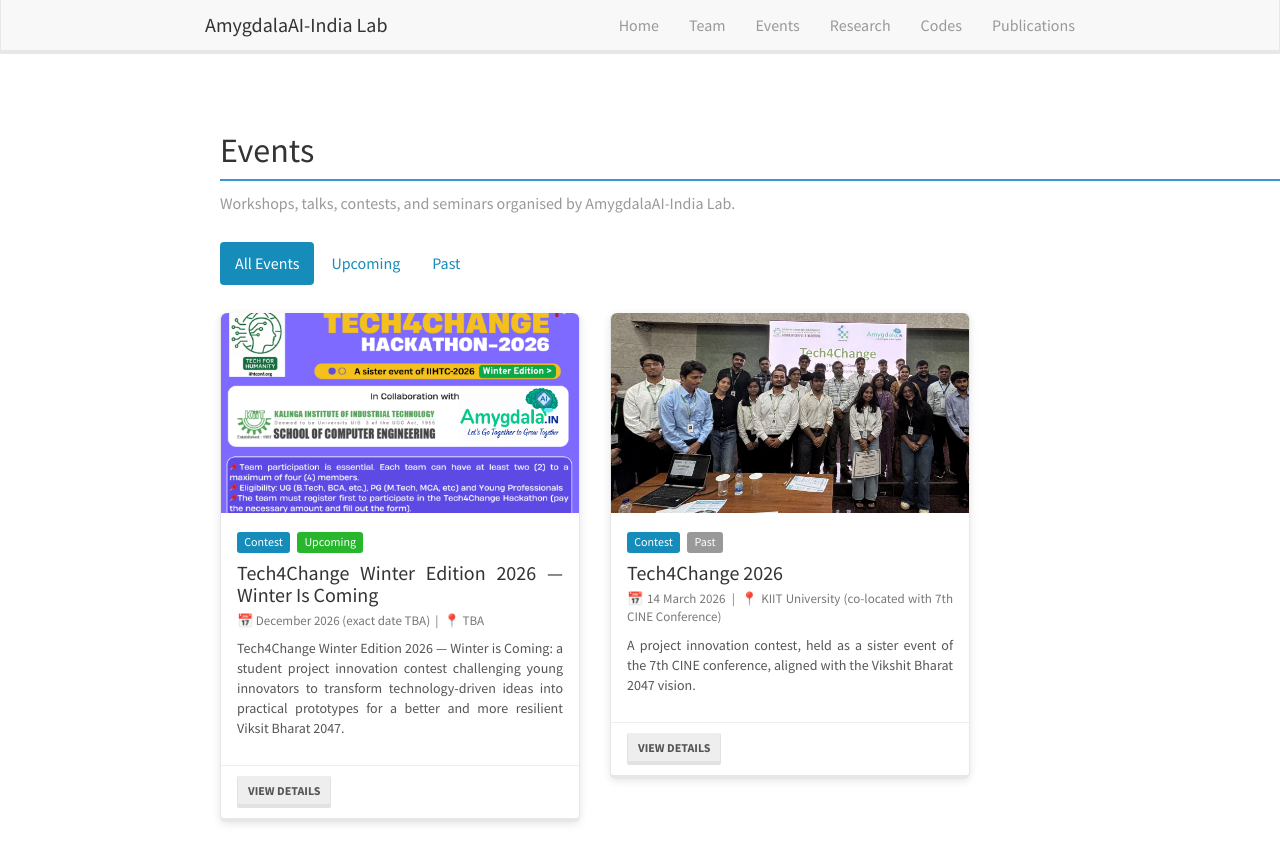
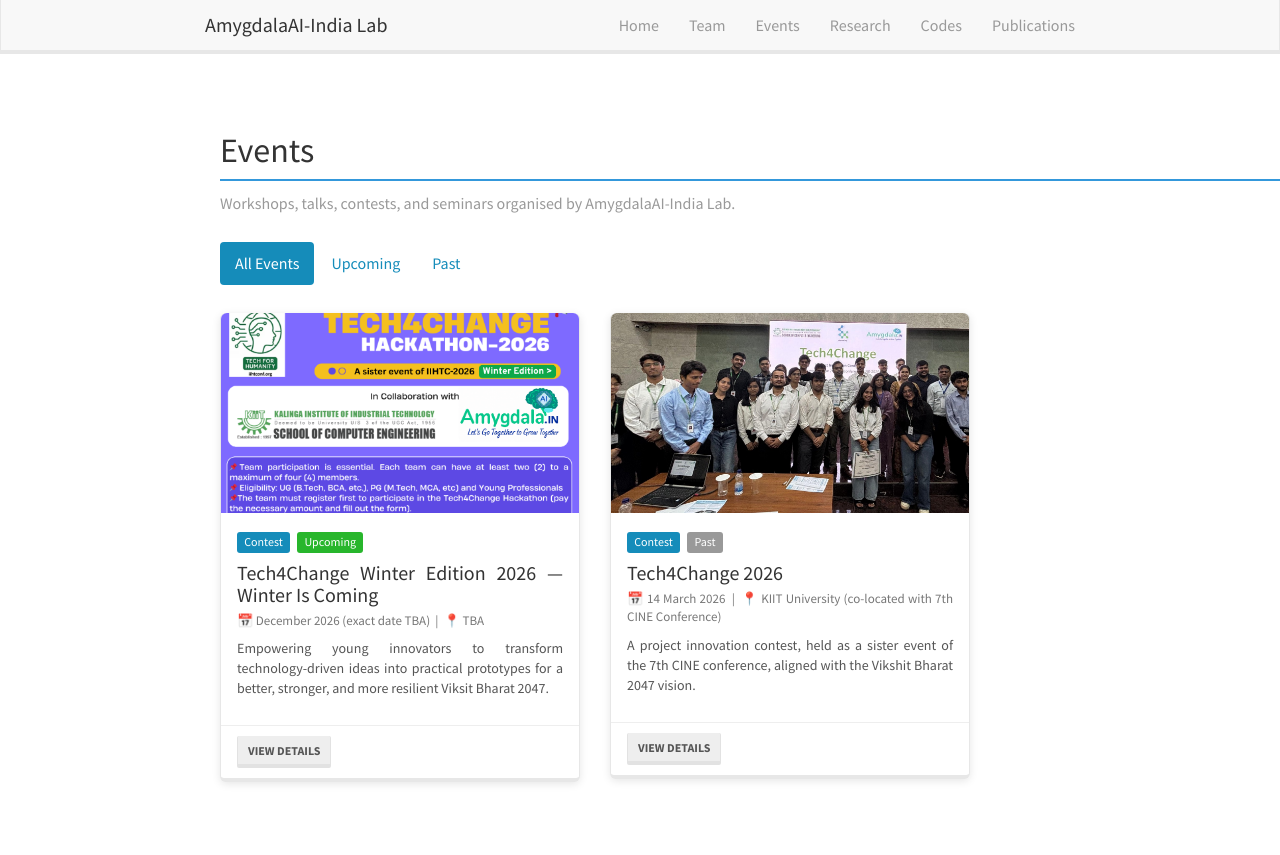
Before and after one commit to amygdalaaiindia/amygdalaaiindia.github.io, a Jekyll site: the page built from _pages/events.html, in a window 1280 px wide and 1215 px high. Shown: the top 855 px of the window. Built offline with Jekyll 4.4.1, drawn with Linux system fonts in a browser that asks for light colours; nearby versions of some CDN libraries; grey boxes are pictures that could not be loaded.

Commit message:
Update tech4change-dec2026.md

```diff
--- a/_events/tech4change-dec2026.md
+++ b/_events/tech4change-dec2026.md
@@ -9,10 +9,7 @@
 venue: "TBA"
 poster: "/images/events/tech4change-dec2026/poster.png"
 short_description: >
-  Tech4Change Winter Edition 2026 — Winter is Coming: a student project
-  innovation contest challenging young innovators to transform
-  technology-driven ideas into practical prototypes for a better and
-  more resilient Viksit Bharat 2047.
+  Empowering young innovators to transform technology-driven ideas into practical prototypes for a better, stronger, and more resilient Viksit Bharat 2047.
 links:
   register: ""
   recording: ""
```
